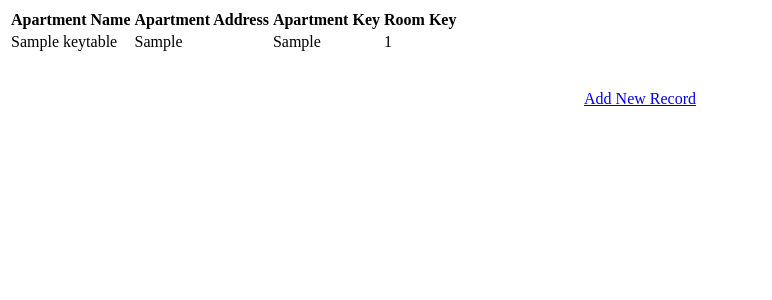
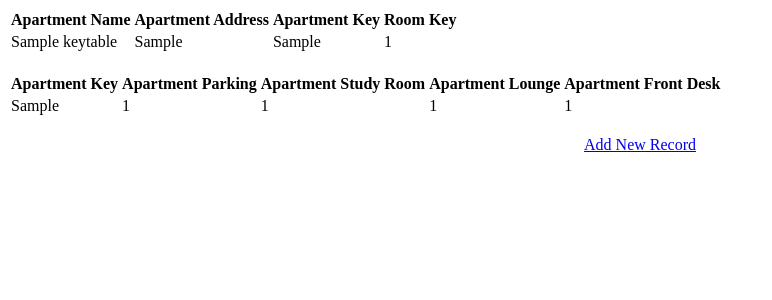
Before and after one commit to houyuan2/CS411_Project, a Django app: page /show in a window 1280 px wide. Shown: the top 300 px of the page, without its empty margins (0-772 px from the left). Run offline with Django 3.2, Linux system fonts and the light colour scheme; tables that the repository leaves empty hold one stand-in row (Sample ...).

Commit message:
backup after midterm demo

```diff
--- a/demo/demo/api/keytable/urls.py
+++ b/demo/demo/api/keytable/urls.py
@@ -1,5 +1,4 @@
-from django.urls import path, include
-
+from django.urls import include, path
 urlpatterns = [
-    path('', include('leads.urls')),
+    path('', include('demosite.urls'))
 ]
--- a/demo/demo/settings.py
+++ b/demo/demo/settings.py
@@ -38,11 +38,15 @@ INSTALLED_APPS = [
     'django.contrib.messages',
     'django.contrib.staticfiles',
     'demosite.apps.DemositeConfig',
+    'corsheaders',
+    #'api.apps.ApiConfig',
+    'rest_framework'
 ]
 
 MIDDLEWARE = [
     'django.middleware.security.SecurityMiddleware',
     'django.contrib.sessions.middleware.SessionMiddleware',
+    'corsheaders.middleware.CorsMiddleware',
     'django.middleware.common.CommonMiddleware',
     #'django.middleware.csrf.CsrfViewMiddleware',
     'django.contrib.auth.middleware.AuthenticationMiddleware',
--- a/demo/demo/urls.py
+++ b/demo/demo/urls.py
@@ -14,21 +14,36 @@ Including another URLconf
     2. Add a URL to urlpatterns:  path('blog/', include('blog.urls'))
 """
 from django.contrib import admin
-from django.urls import path
+from django.urls import path, include
 from demosite import views
-from django.urls import path, include
+
+from django.conf.urls import url, include
+#from api.resources import KeyTableResource
+
+#keytable_resource = KeyTableResource()
+
 
 urlpatterns = [
-    #path('', urls),#
-    # path('', include('demosite.urls')),
-    # path('api/keytable', views.KeyTableListCreate.as_view() ),
+    path('api/keytable', views.KeyTableListCreate.as_view() ),
     path('admin/', admin.site.urls),
-    path('room_key', views.room_key),
+    #path('room_key', views.room_key),
+    #url(r'admin/', admin.site.urls),
+    #url(r'^api/', include(keytable_resource.urls)),
+    #path('', include('api.urls')),
     path('show',views.show),
     path('test_insert', views.test_insert),
     path('test_delete', views.test_delete),
     path('test_update', views.test_update),
-    path('test_post', views.test_get),
+    path('test_get', views.test_get),
+    path('test_get_rooms_count', views.test_get_rooms_count),
+    path('test_get_apart_with_parking_and_study_room', views.test_get_apart_with_parking_and_study_room),
     path('insert', views.insert),
-    path('delete', views.delete)
+    path('delete', views.delete),
+    path('update', views.update),
+    path('test_apt_feature_insert', views.test_apt_feature_insert),
+    path('test_apt_feature_delete', views.test_apt_feature_delete),
+    path('apt_feature_insert', views.apt_feature_insert),
+    path('apt_feature_delete', views.apt_feature_delete),
+    path('get_rooms_count', views.get_rooms_count),
+    path('get_apart_with_parking_and_study_room', views.get_apart_with_parking_and_study_room)
 ]
--- a/demo/demosite/templates/show.html
+++ b/demo/demosite/templates/show.html
@@ -22,6 +22,28 @@
         </tbody>
     </table>
     <br>
+    <table class="table1 table-striped table-bordered table-sm">
+        <thead class="thead-dark1">
+        <tr>
+            <th>Apartment Key</th>
+            <th>Apartment Parking</th>
+            <th>Apartment Study Room</th>
+            <th>Apartment Lounge</th>
+            <th>Apartment Front Desk</th>
+        </tr>
+        </thead>
+        <tbody>
+    {% for apartmentfeature in apartmentfeatures %}
+        <tr>
+            <td>{{ apartmentfeature.apart_key }}</td>
+            <td>{{ apartmentfeature.parking }}</td>
+            <td>{{ apartmentfeature.study_room }}</td>
+            <td>{{ apartmentfeature.lounge }}</td>
+            <td>{{ apartmentfeature.front_desk }}</td>
+        </tr>
+    {% endfor %}
+        </tbody>
+    </table>
     <br>
     <center><a href="/room_key" class="btn btn-primary">Add New Record</a></center>
 
--- a/demo/demosite/views.py
+++ b/demo/demosite/views.py
@@ -1,6 +1,7 @@
 from django.shortcuts import render, redirect
 from demosite.forms import KeyForm
 from demosite.models import KeyTable
+from demosite.models import ApartmentFeature
 from json import dump
 from django.db import connection
 from django.core import serializers
@@ -9,39 +10,47 @@ import json
 from django.http import StreamingHttpResponse
 
 from demosite.models import KeyTable
-from demosite.serializers import KeyTableSerializer
 from rest_framework import generics
+
+from .serializers import KeyTableSerializer#, ApartmentFeatureSerializer
+
+#def room_key(request):
+    # insert a room key_table entry into key_table
+    #
+    #if request.method == "POST": #and request.value == "Submit":
+    #    form = KeyForm(request.POST)
+    #    if form.is_valid():
+
+    #        try:
+     #           print(form.apart_name)
+    #            form.save()
+    #            return redirect('/show')  #to be implemented
+    #        except:
+   #             pass
+   # else:
+   #     form = KeyForm()
+   #  return render(request, 'front.html' , {'form':form})
+
 class KeyTableListCreate(generics.ListCreateAPIView):
     queryset = KeyTable.objects.all()
     serializer_class = KeyTableSerializer
 
-def room_key(request):
-    # insert a room key_table entry into key_table
-    #
-    if request.method == "POST": #and request.value == "Submit":
-        form = KeyForm(request.POST)
-        if form.is_valid():
-
-            try:
-                print(form.apart_name)
-                form.save()
-                return redirect('/show')  #to be implemented
-            except:
-                pass
-    else:
-        form = KeyForm()
-    return render(request, 'front.html' , {'form':form})
+#class ApartmentFeatureListCreate(generics.ListCreateAPIView):
+#    queryset = ApartmentFeature.objects.all()
+#    serializer_class = ApartmentFeatureSerializer
 
 def show(request):
     if request.method == "GET":
         keytables = KeyTable.objects.all()
-        data = serializers.serialize("json", KeyTable.objects.all())
-        return render(request, 'show.html', {'keytables':keytables})
+        apartmentfeatures = ApartmentFeature.objects.all()
+        #data = serializers.serialize("json", keytables)
+        #data2 = serializers.serialize("json", apartmentfeatures)
+        return render(request, 'show.html', {'keytables':keytables, 'apartmentfeatures':apartmentfeatures})
 
 def test_insert(request):
-    apart_name = "HERE"
-    apart_addr = "308 East Green Street"
-    apart_key = hash(apart_name)
+    apart_name = "Presby"
+    apart_addr = "405 East John Street"
+    apart_key = apart_name.upper()
     cursor = connection.cursor()
     cursor.execute("INSERT INTO     demosite_keytable(apart_name, apart_addr, apart_key) \
                     VALUES          (%s, %s, %s)", [apart_name, apart_addr, apart_key])
@@ -49,7 +58,7 @@ def test_insert(request):
     return render(request, 'show.html', {'keytables':keytables})
 
 def test_delete(request):
-    room_key = 4
+    room_key = 6
     cursor = connection.cursor()
     cursor.execute("DELETE FROM     demosite_keytable \
                     WHERE           demosite_keytable.room_key = %s", [room_key])
@@ -71,38 +80,206 @@ def test_update(request):
     return render(request, 'show.html', {'keytables':keytables})
 
 def test_get(request):
-    room_key = 1
+    room_key = 5
     cursor = connection.cursor()
     cursor.execute("SELECT    * \
                     FROM      demosite_keytable \
-                    WHERE     room_key = %s", [room_key])
+                    WHERE     room_key > %s", [room_key])
     keytable_entry = cursor.fetchall()
     print(keytable_entry)
     cursor.close()
     keytables = KeyTable.objects.all()
     return render(request, 'show.html', {'keytables':keytables})
 
+def test_apt_feature_insert(request):
+    apart_key = "PRESBY"
+    parking = 0
+    study_room = 0
+    lounge = 1
+    front_desk = 1
+    cursor = connection.cursor()
+    cursor.execute("INSERT INTO     demosite_apartmentfeature(apart_key, parking, study_room, lounge, front_desk) \
+                    VALUES          (%s, %s, %s, %s, %s)", [apart_key, parking, study_room, lounge, front_desk])
+    apartfeature = ApartmentFeature.objects.all()
+    cursor.close()
+    return render(request, 'show.html', {'apartmentfeatures':apartfeature})
+
+def test_apt_feature_delete(request):
+    apart_key = "PRESBY"
+    cursor = connection.cursor()
+    cursor.execute("DELETE FROM     demosite_apartmentfeature \
+                    WHERE           apart_key = %s", [apart_key])
+    cursor.close()
+    apartfeature = ApartmentFeature.objects.all()
+    return render(request, 'show.html', {'apartmentfeatures':apartfeature})
+
+def test_get_rooms_count(request):
+    num = 0
+    try:
+        apart_name = "latitude"
+        apart_key = apart_name.upper()
+        cursor = connection.cursor()
+        cursor.execute("SELECT    COUNT(*) \
+                        FROM      demosite_keytable\
+                        GROUP BY  apart_key \
+                        HAVING    apart_key = %s", [apart_key])
+        result = cursor.fetchall()
+        cursor.close()
+        #print(result)
+        num = tuple(result)[0][0]
+    except:
+        print("apartment doesn't exist")
+    print(num)
+    keytables = KeyTable.objects.all()
+    apartfeature = ApartmentFeature.objects.all()
+    return render(request, 'show.html', {'keytables':keytables, 'apartmentfeatures':apartfeature})
+
+def test_get_apart_with_parking_and_study_room(request):
+    cursor = connection.cursor()
+    cursor.execute("SELECT DISTINCT a.apart_name FROM \
+                    (SELECT            apart_name \
+                    FROM              demosite_keytable k NATURAL JOIN demosite_apartmentfeature f \
+                    GROUP BY          apart_key, apart_name, parking\
+                    HAVING            parking = 1) a \
+                    INNER JOIN \
+                    (SELECT            apart_name \
+                    FROM              demosite_keytable k NATURAL JOIN demosite_apartmentfeature f \
+                    GROUP BY          apart_key, apart_name, study_room \
+                    HAVING            study_room = 1) b \
+                    ON (a.apart_name = b.apart_name)")
+    keytable_entry = cursor.fetchall()
+    print(keytable_entry)
+    cursor.close()
+    keytables = KeyTable.objects.all()
+    apartfeature = ApartmentFeature.objects.all()
+    return render(request, 'show.html', {'keytables':keytables, 'apartmentfeatures':apartfeature})
+
 def insert(request):
-    if request.method=='POST':
-            aptdata = json.loads(request.body.decode("utf-8"))
-            apart_name = aptdata['aptname']
-            apart_addr = aptdata['aptadd']
-            apart_key = apart_name.upper()
-            cursor = connection.cursor()
-            cursor.execute("INSERT INTO     demosite_keytable(apart_name, apart_addr, apart_key) \
+    if request.method=='POST': #and request.value == "insert":
+            #aptdata = request.POST.copy() #ProfileForm(request.POST, instance=request.user)
+            #aptdata = json.loads(request.body.decode("utf-8"))
+#            form = NameForm(request.POST)
+#            if form.is_valid():
+                aptdata = json.loads(request.body.decode("utf-8"))
+                apart_name = aptdata['newapartment']['aptname']
+                apart_addr = aptdata['newapartment']['aptadd']
+                apart_key = apart_name.upper()
+                cursor = connection.cursor()
+                cursor.execute("INSERT INTO     demosite_keytable(apart_name, apart_addr, apart_key) \
                             VALUES          (%s, %s, %s)", [apart_name, apart_addr, apart_key])
-            return StreamingHttpResponse('received')
+                return StreamingHttpResponse('received')
+ #           else:
+ #               form = NameForm()
     return StreamingHttpResponse('it was GET request')
+    #keytables = KeyTable.objects.all()
+    #data = serializers.serialize("json", KeyTable.objects.all())
+ #   return render(request, 'show.html', {'keytables':form})
 
 # Create your views here.
 
 def delete(request):
     if request.method=='POST':
             todo = json.loads(request.body.decode("utf-8"))
-            room_key = todo['roomkey']
+            room_key = todo['deleteroom']['roomkey']
             cursor = connection.cursor()
             cursor.execute("DELETE FROM     demosite_keytable \
                             WHERE           demosite_keytable.room_key = %s", [room_key])
             cursor.close()
             return StreamingHttpResponse('deleted')
     return StreamingHttpResponse('it was GET request')
+
+def update(request):
+    if request.method=='POST':
+            updatedata = json.loads(request.body.decode("utf-8"))
+            apart_name = updatedata['changeapartment']['aptname']
+            apart_addr = updatedata['changeapartment']['aptadd']
+            apart_key = apart_name.upper()
+            room_key = updatedata['changeapartment']['roomkey']
+            cursor = connection.cursor()
+            cursor.execute("UPDATE     demosite_keytable \
+                            SET        apart_name = %s, apart_addr = %s, apart_key = %s \
+                            WHERE      room_key = %s", [apart_name, apart_addr, apart_key, room_key])
+            cursor.close()
+            return StreamingHttpResponse('updated')
+
+def apt_feature_insert(request):
+    if request.method=='POST':
+        aptdata = json.loads(request.body.decode("utf-8"))
+        apart_name = aptdata['newapartmentfeature']['aptname']
+        parking = aptdata['newapartmentfeature']['parking']
+        study_room = aptdata['newapartmentfeature']['study_room']
+        lounge = aptdata['newapartmentfeature']['lounge']
+        front_desk = aptdata['newapartmentfeature']['front_desk']
+        apart_key = apart_name.upper()
+        parking = int(parking)
+        study_room = int(study_room)
+        lounge = int(lounge)
+        front_desk = int(front_desk)
+        cursor = connection.cursor()
+        cursor.execute("INSERT INTO     demosite_apartmentfeature(apart_key, parking, study_room, lounge, front_desk) \
+                        VALUES          (%s, %s, %s, %s, %s)", [apart_key, parking, study_room, lounge, front_desk])
+        cursor.close()
+        return StreamingHttpResponse('received')
+    return StreamingHttpResponse('it was GET request')
+
+def apt_feature_delete(request):
+    if request.method=='POST':
+        aptdata = json.loads(request.body.decode("utf-8"))
+        apart_name = aptdata['deleteapartmentfeature']['aptname']
+        apart_key = apart_name.upper()
+        cursor = connection.cursor()
+        cursor.execute("DELETE FROM     demosite_apartmentfeature \
+                        WHERE           apart_key = %s", [apart_key])
+        cursor.close()
+        return StreamingHttpResponse('deleted')
+    return StreamingHttpResponse('it was GET request')
+
+def get_rooms_count(request):
+    if request.method=='POST':
+        num = 0
+        try:
+            aptdata = json.loads(request.body.decode("utf-8"))
+            apart_key = aptdata['roomscount']['apart_key']
+            apart_key = apart_key.upper()
+            cursor = connection.cursor()
+            cursor.execute("SELECT    COUNT(*) \
+                            FROM      demosite_keytable\
+                            GROUP BY  apart_key \
+                            HAVING    apart_key = %s", [apart_key])
+            result = cursor.fetchall()
+            cursor.close()
+            #print(result)
+            num = tuple(result)[0][0]
+        except:
+            print("apartment doesn't exist")
+        print(num)
+        return StreamingHttpResponse(json.dumps([{"num":str(num)}]))
+    return StreamingHttpResponse('it was GET request')
+
+def get_apart_with_parking_and_study_room(request):
+    if request.method=='GET':
+        try:
+            data = {"apartments":[]}
+            cursor = connection.cursor()
+            cursor.execute("SELECT DISTINCT a.apart_name FROM \
+                            (SELECT            apart_name \
+                            FROM              demosite_keytable k NATURAL JOIN demosite_apartmentfeature f \
+                            GROUP BY          apart_key, apart_name, parking\
+                            HAVING            parking = 1) a \
+                            INNER JOIN \
+                            (SELECT            apart_name \
+                            FROM              demosite_keytable k NATURAL JOIN demosite_apartmentfeature f \
+                            GROUP BY          apart_key, apart_name, study_room \
+                            HAVING            study_room = 1) b \
+                            ON (a.apart_name = b.apart_name)")
+            keytable_entry = cursor.fetchall()
+            print(keytable_entry)
+            cursor.close()
+            keytable_entry = tuple(keytable_entry)
+            for i in keytable_entry:
+                data["apartments"].append(i[0])
+            return StreamingHttpResponse(json.dumps([data]))
+        except:
+            print("error")
+            return StreamingHttpResponse("Error")
+    return StreamingHttpResponse('it was POST request')
```
Also changed, not shown: demo/demosite/serializers.py (+7 -1 lines), demo/demosite/test_view.py (+52 -0 lines).
